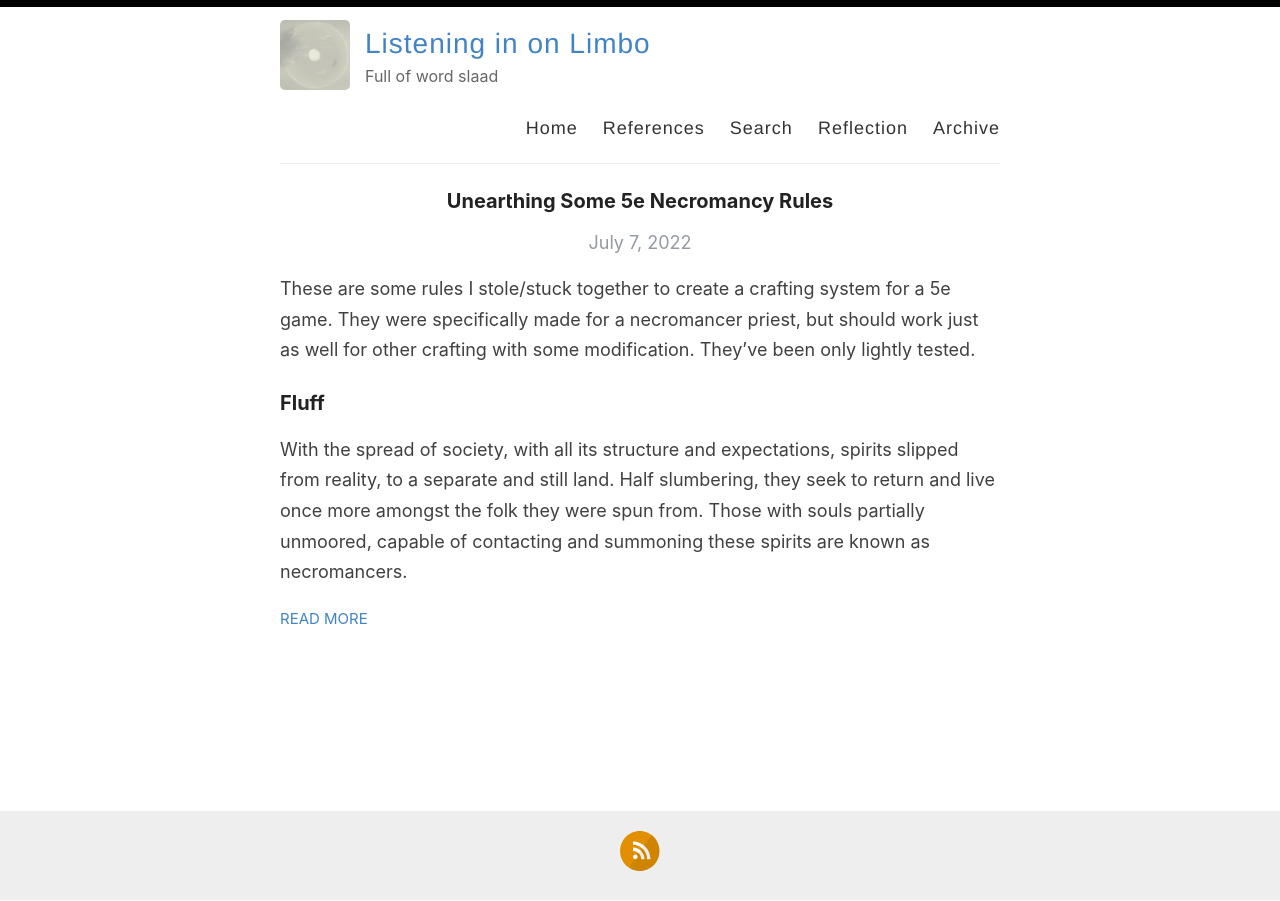
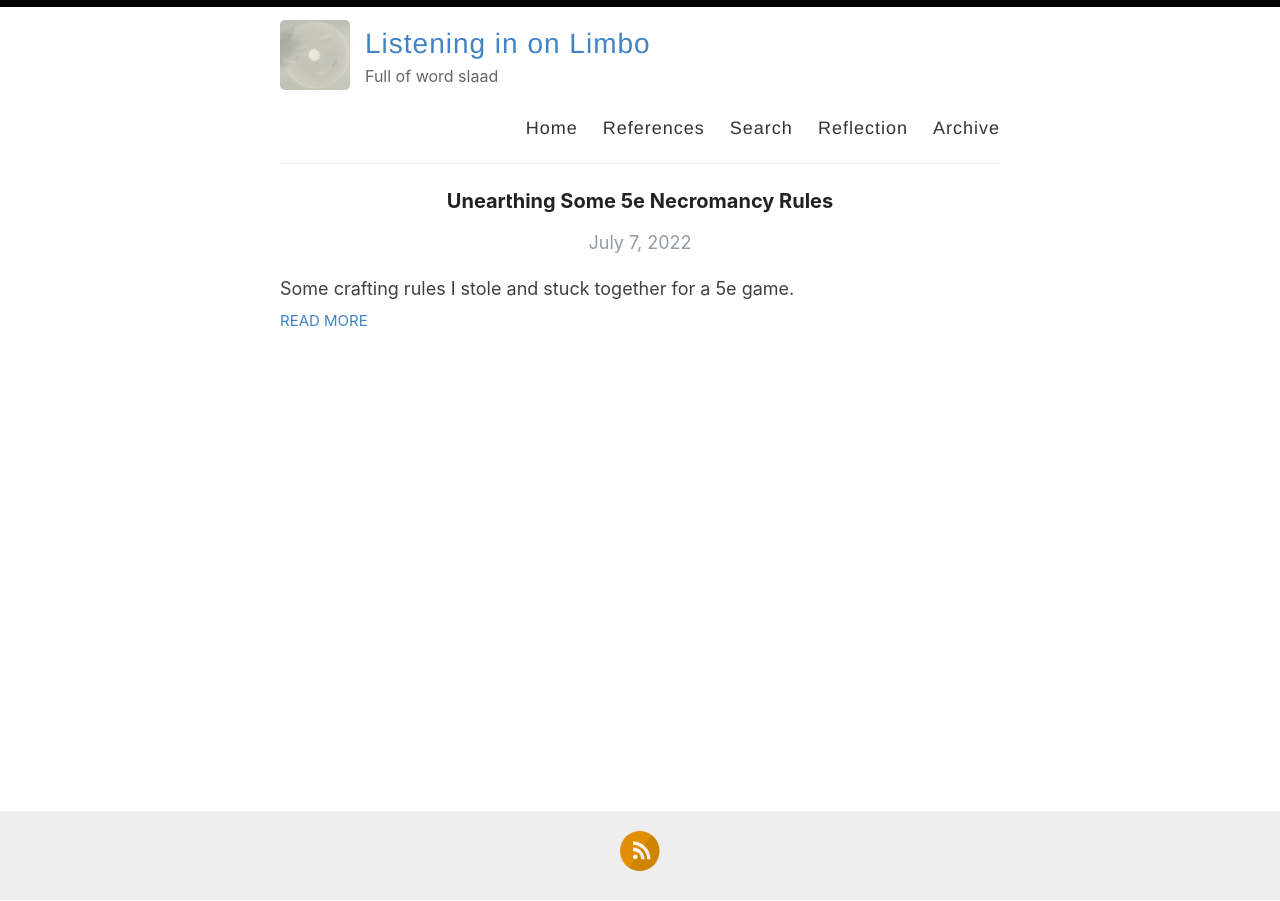
Before and after one commit to Abyssin/abyssin.github.io, a Jekyll site: the page built from index.html, in a window 1280 px wide. Built offline with Jekyll 4.4.1, drawn with Linux system fonts in a browser that asks for light colours; the list of posts is cut into pages by our own code; part of the change alters nothing that is shown.

```diff
--- a/_posts/2022-07-07-necromancy-crafting.md
+++ b/_posts/2022-07-07-necromancy-crafting.md
@@ -2,6 +2,7 @@
 layout: post
 title: Unearthing Some 5e Necromancy Rules
 categories:
+excerpt: Some crafting rules I stole and stuck together for a 5e game.
 ---
 These are some rules I stole/stuck together to create a crafting system for a 5e game. They were specifically made for a necromancer priest, but should work just as well for other crafting with some modification. They've been only lightly tested.
 ## Fluff
```
Also changed, not shown: 1 other file.
